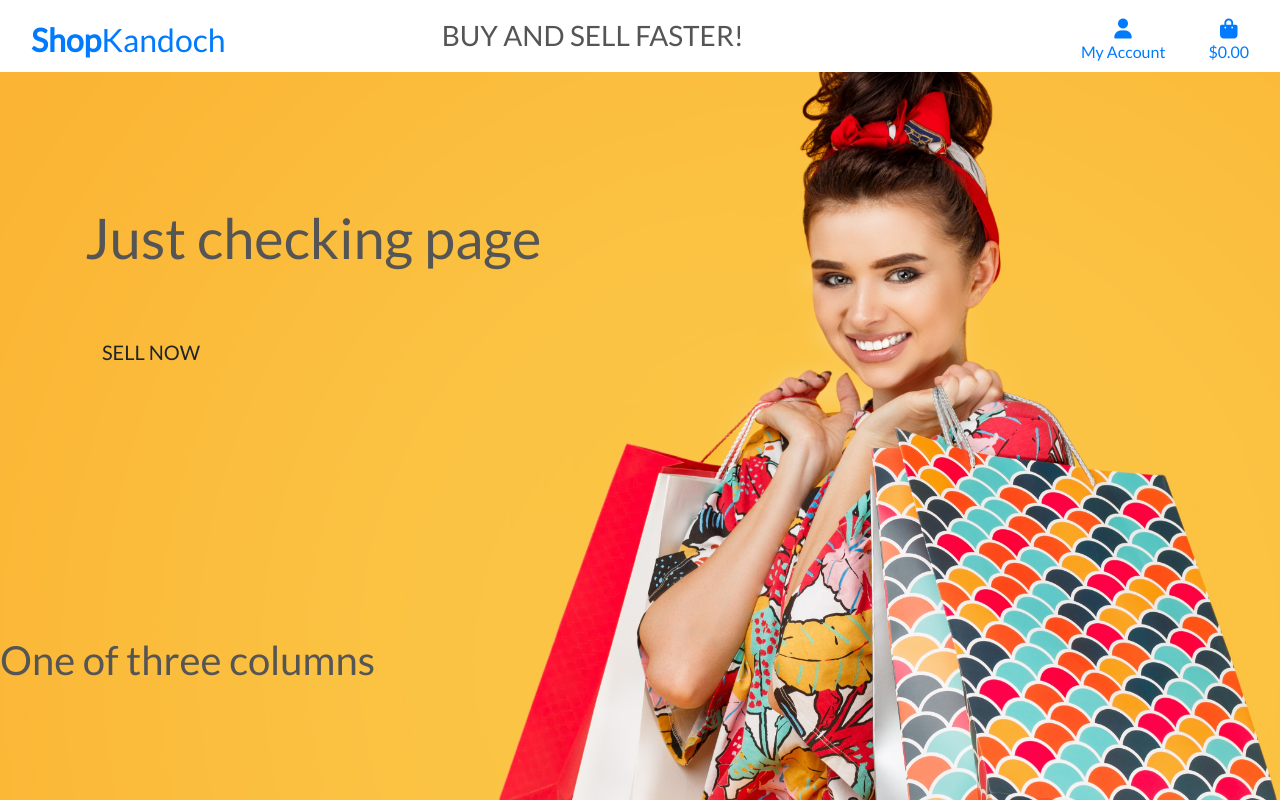
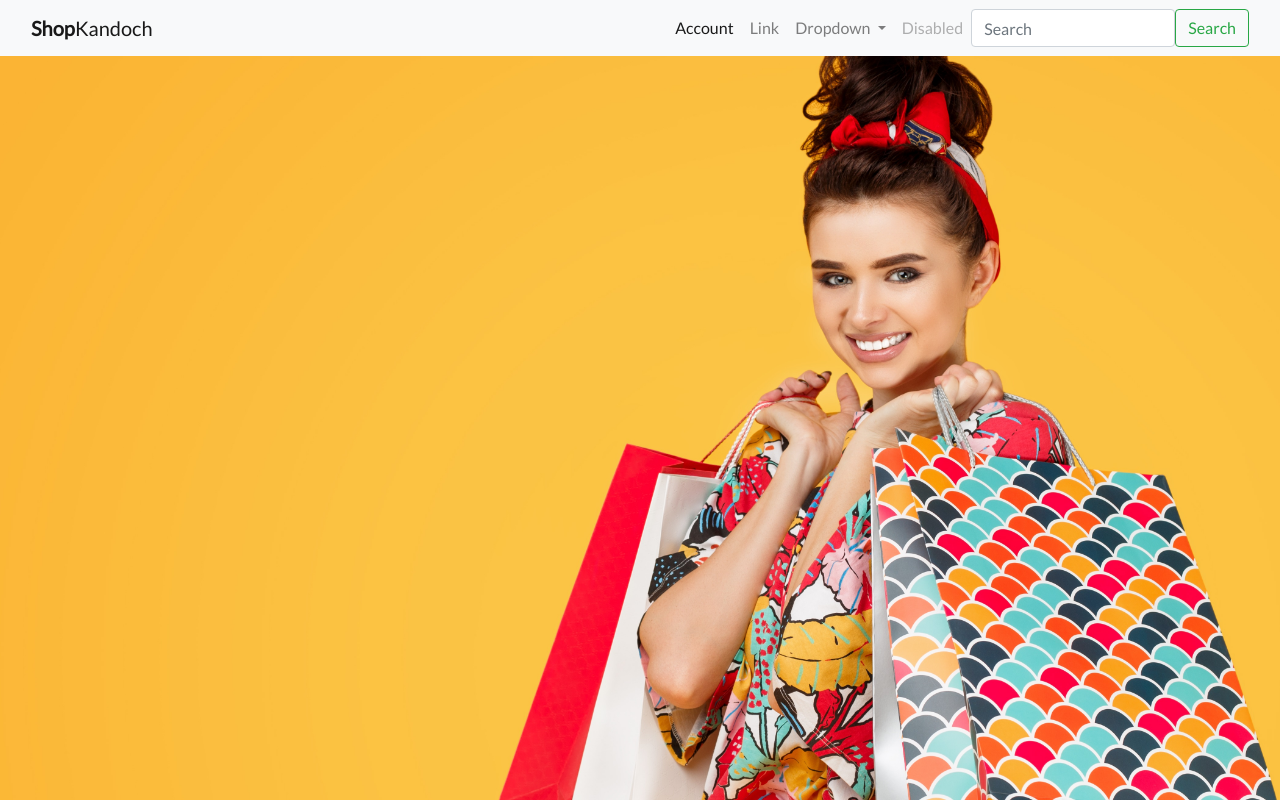
Before and after one commit to ochukoerewive/ShopKandoch, a Django app: page / in a window 1280 px wide. Run offline with Django 3.2, Linux system fonts and the light colour scheme; some libraries are stand-ins or nearby versions.

Commit message:
Working on the navigation bar

```diff
--- a/home/templates/home/index.html
+++ b/home/templates/home/index.html
@@ -14,26 +14,4 @@
 {% block content %}
 
 
-
-  <div class="container h-100">
-    <div class="row h-100">
-      <div class="col-7 col-md-6 my-auto">
-        <h1 class="display-4 logo-font text-black">Just checking page
-        </h1>
-        <div class="my-5">
-          <h3>
-            <a href="" class="Sell-now-button btn btn-lg rounded-0 text-uppercase py-3">Sell Now</a>
-          </h3>
-        </div>
-      </div>
-    </div>
-  </div>
-
-
-<div class="row align-items-center">
-    <div class="col">
-      <h1>One of three columns</h1>
-    </div>
-  </div>
-
 {% endblock %}
--- a/static/css/base.css
+++ b/static/css/base.css
@@ -8,3 +8,29 @@ body {
     color: #555;
     font-family: 'Lato';
 }
+
+
+
+/* -------------------------------- Media Queries */
+
+/* Slightly larger container on xl screens */
+@media (min-width: 1200px) {
+    .container {
+      max-width: 80%;
+    }
+  }
+
+  /* fixed top navbar only on medium and up */
+  @media (min-width: 992px) {
+      .fixed-top-desktop-only {
+          position: fixed;
+          top: 0;
+          right: 0;
+          left: 0;
+          z-index: 1030;
+      }
+
+      .header-container {
+          padding-top: 164px;
+      }
+  }
--- a/templates/base.html
+++ b/templates/base.html
@@ -35,83 +35,50 @@
     <title>ShopKandoch {% block extra_title %}{% endblock %}</title>
   </head>
   <body>
-    <header class="container-fluid fixed-top">
-        <div id="topnav" class="row bg-white pt-lg-2 d-none d-lg-flex">
-            <div class="col-12 col-lg-4 my-auto py-1 py-lg-0 text-center text-lg-left">
-                <a href="{% url 'home' %}" class="nav-link main-logo-link">
-                    <h2 class="logo-font text-black my-0"><strong>Shop</strong>Kandoch</h2>
+
+<!--The header toggles-->
+   <header class="headerpoint">
+    <nav class="navbar navbar-expand-lg navbar-light bg-light">
+        <div class="container-fluid">
+          <a class="navbar-brand" href="#"><strong>Shop</strong>Kandoch</a>
+          <button class="navbar-toggler" type="button" data-toggle="collapse" data-target="#navbarSupportedContent" aria-controls="navbarSupportedContent" aria-expanded="true" aria-label="Toggle navigation">
+
+            <span></span>
+            <span></span>
+            <span></span>
+          </button>
+
+          <div class="collapse navbar-collapse justify-content-between" id="navbarSupportedContent">
+            <ul class="navbar-nav ml-auto mb-2 mb-lg-0">
+              <li class="nav-item">
+                <a class="nav-link active" aria-current="page" href="#">Account</a>
+              </li>
+              <li class="nav-item">
+                <a class="nav-link" href="#">Link</a>
+              </li>
+              <li class="nav-item dropdown">
+                <a class="nav-link dropdown-toggle" href="#" id="navbarDropdown" role="button" data-bs-toggle="dropdown" aria-expanded="false">
+                  Dropdown
                 </a>
-            </div>
-
-
-            <div class="col-12 col-lg-4 my-auto py-1 py-lg-0">
-                <h3 class="buy"> BUY AND SELL FASTER!</h3>
-            </div>
-        <!--
-            <div class="col-12 col-lg-4 my-auto py-1 py-lg-0">
-                <form method="GET" action="">
-                    <div class="input-group w-100">
-                        <input class="form-control border border-black rounded-0" type="text" name="q" placeholder="Search our site">
-                        <div class="input-group-append">
-                            <button class="form-control btn btn-black border border-black rounded-0" type="submit">
-                                <span class="icon">
-                                    <i class="fas fa-search"></i>
-                                </span>
-                            </button>
-                        </div>
-                    </div>
-                </form>
-            </div>
-
-        -->
-            <div class="col-12 col-lg-4 my-auto py-1 py-lg-0">
-                <ul class="list-inline list-unstyled text-center text-lg-right my-0">
-                    <li class="list-inline-item dropdown">
-
-<!--hanckle here will be the parent menu-->
-                        <a class="text-black nav-link" href="#" id="user-options" data-toggle="dropdown" aria-haspopup="true" aria-expanded="false">
-                            <div class="text-center">
-                                <div><i class="fas fa-user fa-lg"></i></div>
-                                <p class="my-0">My Account</p>
-                            </div>
-                        </a>
-<!--parent menu ends here-->
-
-<!--Djando tags-->
-                        <div class="dropdown-menu border-0" aria-labelledby="user-options">
-                            {% if request.user.is_authenticated %}
-                                {% if request.user.is_superuser %}
-                                    <a href="" class="dropdown-item">Product Management</a>
-                                {% endif %}
-                                <a href="" class="dropdown-item">My Profile</a>
-                                <a href="{% url 'account_logout' %}" class="dropdown-item">Logout</a>
-                            {% else %}
-                                <a href="{% url 'account_signup' %}" class="dropdown-item">Register</a>
-                                <a href="{% url 'account_login' %}" class="dropdown-item">Login</a>
-                            {% endif %}
-                        </div>
-<!--Djando tags ends here-->
-                    </li>
-<!--shopping bag link-->
-                    <li class="list-inline-item">
-                        <a class="{% if grand_total %}text-info font-weight-bold{% else %}text-black{% endif %} nav-link" href="">
-                            <div class="text-center">
-                                <div><i class="fas fa-shopping-bag fa-lg"></i></div>
-                                <p class="my-0">
-                                    {% if grand_total %}
-                                        ${{ grand_total|floatformat:2 }}
-                                    {% else %}
-                                        $0.00
-                                    {% endif %}
-                                </p>
-                            </div>
-                        </a>
-                    </li>
-<!--shopping bag link ends-->
+                <ul class="dropdown-menu" aria-labelledby="navbarDropdown">
+                  <li><a class="dropdown-item" href="#">Action</a></li>
+                  <li><a class="dropdown-item" href="#">Another action</a></li>
+                  <li><hr class="dropdown-divider"></li>
+                  <li><a class="dropdown-item" href="#">Something else here</a></li>
                 </ul>
-            </div>
+              </li>
+              <li class="nav-item">
+                <a class="nav-link disabled">Disabled</a>
+              </li>
+            </ul>
+            <form class="d-flex">
+              <input class="form-control me-2" type="search" placeholder="Search" aria-label="Search">
+              <button class="btn btn-outline-success" type="submit">Search</button>
+            </form>
+          </div>
         </div>
-    </header>
+      </nav>
+   </header>
 
     {% if messages %}
         <div class="message-container"></div>
```
